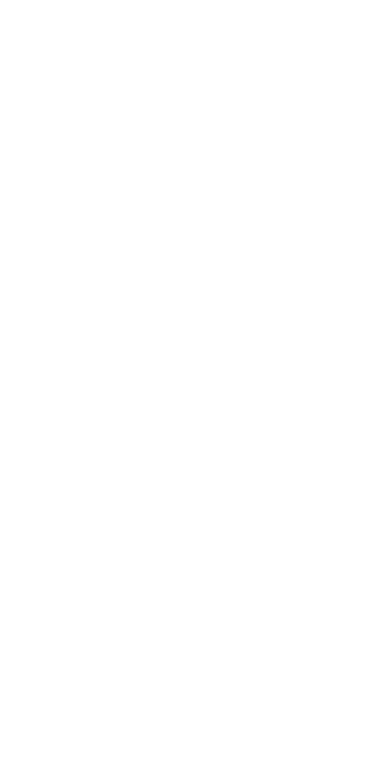
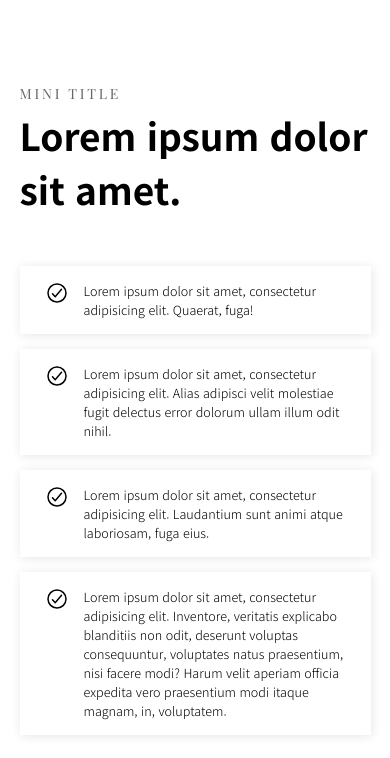
Before and after one commit to Limi-Page/Study, a plain HTML site: page layout01.html in a window 390 px wide. Drawn offline with nearby package versions, Linux system fonts and the light colour scheme; a web font is replaced by a local one.

Commit message:
Layout01

```diff
--- a/css/common.css
+++ b/css/common.css
@@ -124,6 +124,13 @@ border:1px solid #558ab7 !important;
 .col-wt{color:#fff}
 .col-bk{color:#000}
 
+.col00{color: #999;}
+.col01{color: #888;}
+.col02{color: #777;}
+.col03{color: #666;}
+.col04{color: #555;}
+.col05{color: #444;}
+
 /* ========= Margin ========= */
 .m-auto{margin:auto}
 
--- /dev/null
+++ b/css/layout1.css
@@ -0,0 +1,14 @@
+/* ====================== Issue_box  ====================== */
+.issue_box .inner{display: flex;justify-content: space-between;flex-wrap:wrap}
+.issue_box .sub_tit_wrap{width: 48%;}
+.issue_box .ct_box{width: 50%;padding-left:1%;}
+
+.issue_box .issue_list li{padding:25px;box-shadow: 1px 1px 10px rgba(0,0,0,0.1);margin-top:15px;display: flex;align-items: center}
+.issue_box .issue_list li:nth-child(-n+1){margin-top:0}
+.issue_box .issue_list li ion-icon{margin-right:15px;font-size:24px;flex-shrink:0;align-self: baseline;}
+
+@media (max-width:1240px){
+    .issue_box .sub_tit_wrap{width: 100%;}
+    .issue_box .ct_box{width: 100%;margin-bottom:0;padding-left:0}
+    .issue_box .issue_list li{padding:15px 25px}
+}
--- a/layout01.html
+++ b/layout01.html
@@ -8,10 +8,30 @@
     <!-- CSS -->
     <link rel="stylesheet" href="./css/common.css">
 
+
+    <link rel="stylesheet" href="./css/layout1.css">
 </head>
 <body>
-
+    <!--  Issue_box  -->
+      <div class="section pb-0 issue_box ft18">
+        <div class="inner max1920 m-auto w90">
+          <div class="sub_tit_wrap">
+            <span class="col03 ft01 mini_tit ft20">Mini title</span>
+            <h3 class="fw700 ft60">Lorem ipsum dolor sit amet.</h3>
+          </div>
+          <div class="ct_box">
+            <ul class="issue_list fw300">
+              <li><ion-icon name="checkmark-circle-outline"></ion-icon>Lorem ipsum dolor sit amet, consectetur adipisicing elit. Quaerat, fuga!</li>
+              <li><ion-icon name="checkmark-circle-outline"></ion-icon>Lorem ipsum dolor sit amet, consectetur adipisicing elit. Alias adipisci velit molestiae fugit delectus error dolorum ullam illum odit nihil.</li>
+              <li><ion-icon name="checkmark-circle-outline"></ion-icon>Lorem ipsum dolor sit amet, consectetur adipisicing elit. Laudantium sunt animi atque laboriosam, fuga eius.</li>
+              <li><ion-icon name="checkmark-circle-outline"></ion-icon>Lorem ipsum dolor sit amet, consectetur adipisicing elit. Inventore, veritatis explicabo blanditiis non odit, deserunt voluptas consequuntur, voluptates natus praesentium, nisi facere modi? Harum velit aperiam officia expedita vero praesentium modi itaque magnam, in, voluptatem.</li>
+            </ul>
+          </div>
+        </div>
+      </div>
     <!-- Script -->
     <script src="./js/jquery-1.12.4.min.js"></script>
+    <script type="module" src="https://unpkg.com/ionicons@5.5.2/dist/ionicons/ionicons.esm.js"></script> <!--  ionicons  -->
+    <script nomodule src="https://unpkg.com/ionicons@5.5.2/dist/ionicons/ionicons.js"></script> <!--  ionicons  -->
 </body>
 </html>
```
